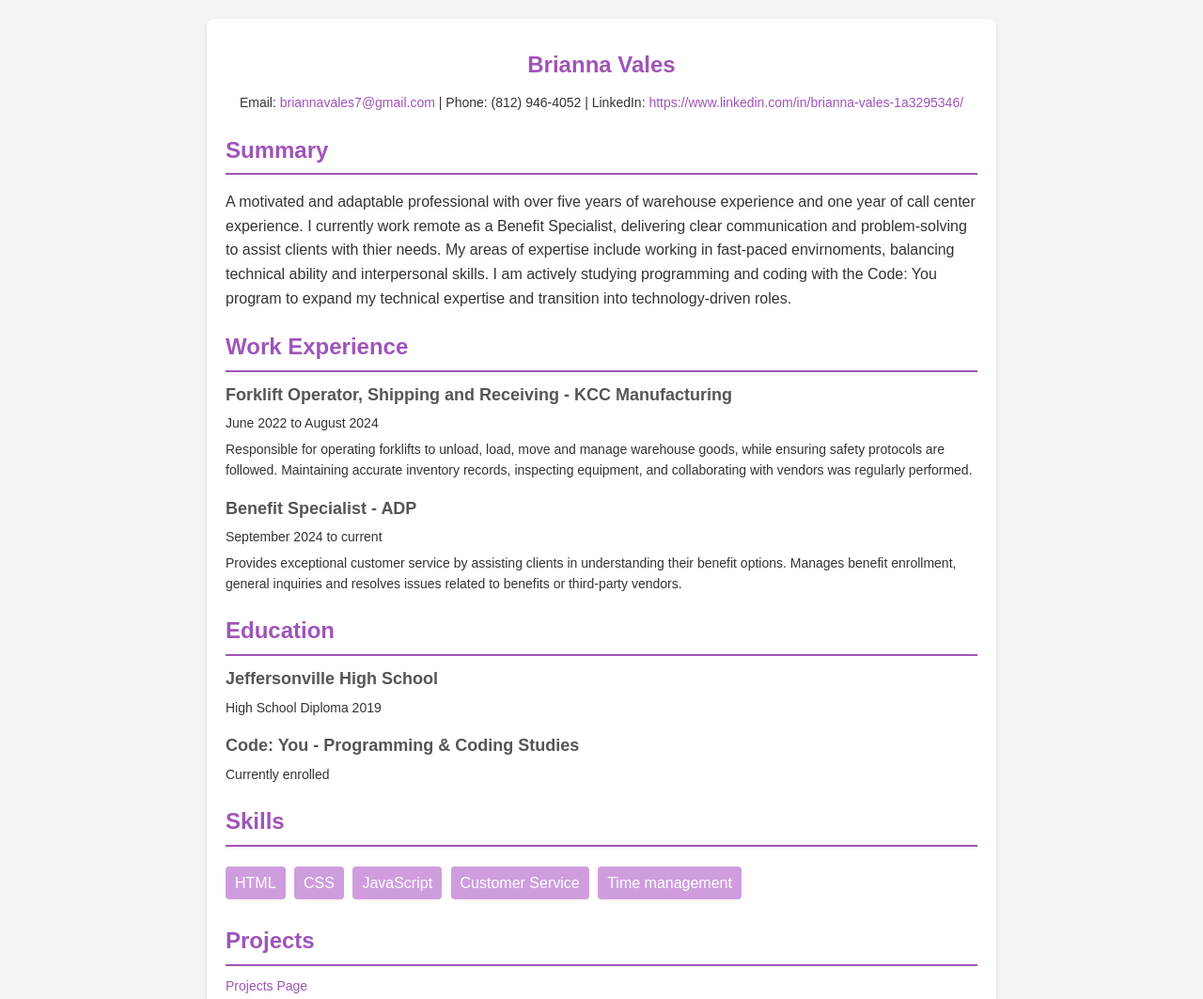
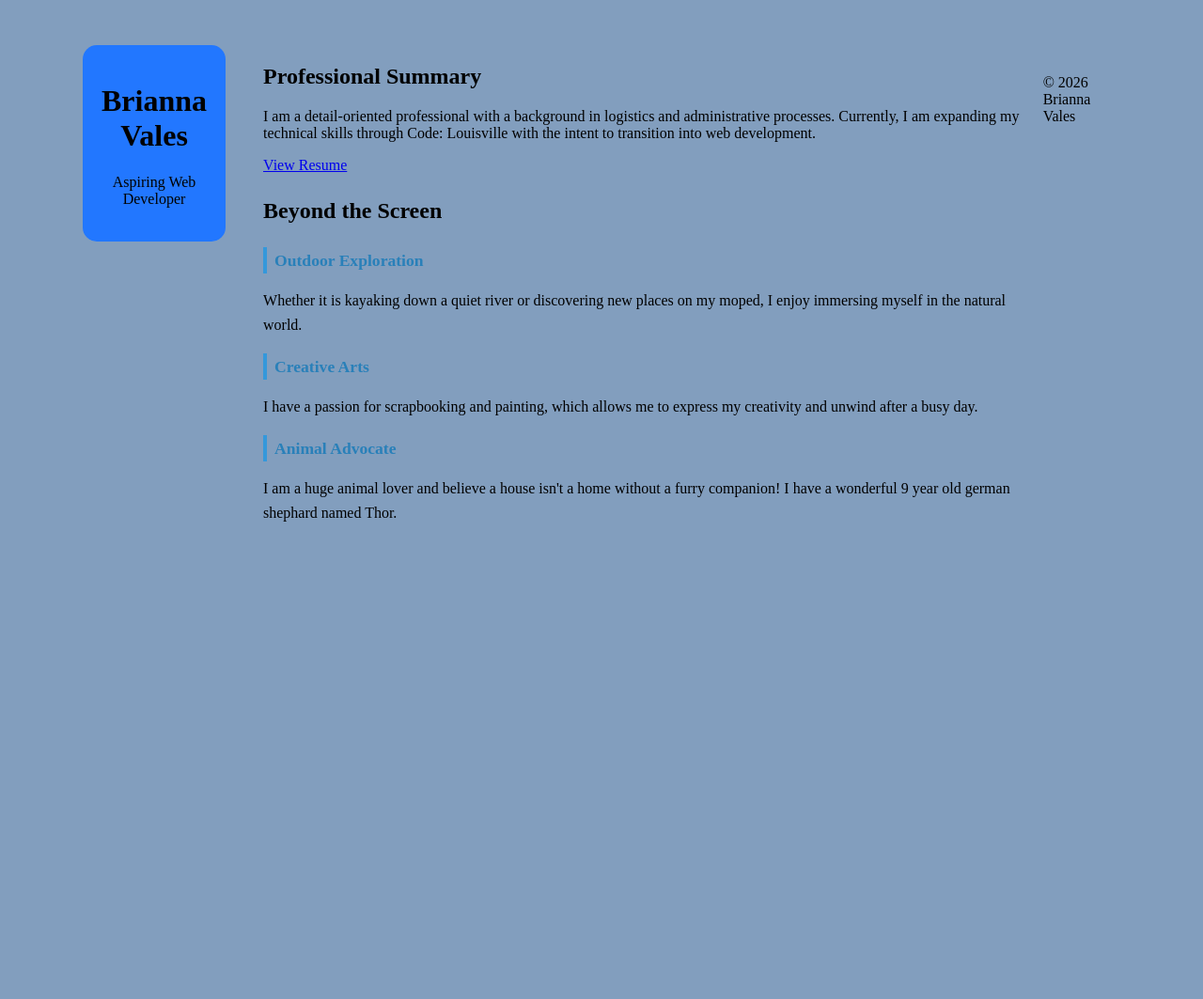
Before and after one commit to bvales01/bvales01.github.io, a plain HTML site: page index.html in a window 1280 px wide. Shown: the top 1063 px of the page at 94% size. After the commit the page ends 896 px from the top, so only its background shows below. Drawn offline with Linux system fonts and the light colour scheme.

Commit message:
Module 3 Week 3 updates

```diff
--- /dev/null
+++ b/css/index.css
@@ -0,0 +1,53 @@
+body {
+    display: flex;
+    flex-direction: column;
+    min-height: 100vh;
+    padding: 20px;
+    background-color: #829ebe;
+}
+
+.header {
+    background-color: #27f;
+    padding: 20px;
+    color: black;
+    text-align: center;
+    border-radius: 15px;
+    margin-bottom: 15px;
+    margin-right: 40px;
+}
+
+.hobbies-card {
+    line-height: 1.6;
+}
+
+.hobby-item {
+    margin-bottom: 20px;
+}
+
+.hobbies-card h3 {
+    font-size: 1.1rem;
+    color: #2980b9;
+    margin-bottom: 8px;
+    border-left: 4px solid #3498db;
+    padding-left: 8px;
+}
+
+.hobby-item p {
+    margin-top: 0;
+    color: #555
+}
+
+.footer {
+    margin-left: 15px;
+    margin-top: 15px;
+}
+
+@media (min-width: 768px) {
+    body {
+        display: flex;
+        flex-direction: row;
+        justify-content: space-around;
+        padding: 40px 80px;
+        align-items: flex-start;
+    }
+}
--- a/index.html
+++ b/index.html
@@ -3,88 +3,45 @@
     <head>
         <meta charset="UTF-8" />
         <meta name="viewport" content="width=device-width, initial-scale=1.0" />
-        <title>Resume Template</title>
-        <link rel="stylesheet" href="css/projects.css" />
+        <title>About Me - Brianna Vales</title>
+        <link rel="stylesheet" href="css/index.css" />
     </head>
 
+    <body>
+        <header class="header">
+                <h1>Brianna Vales</h1>
+                <p>Aspiring Web Developer</p>
+            </div>
+        </header>
 
-    <body>
         <main class="container">
-            <section class="header">
-                <h1>Brianna Vales</h1>
-                <p class="contact">
-                    Email:
-                    <a href="mailto:briannavales7@gmail.com"
-                        >briannavales7@gmail.com</a
-                    >
-                    | Phone: (812) 946-4052 | LinkedIn:
-                    <a href="#">https://www.linkedin.com/in/brianna-vales-1a3295346/</a>
-                </p>
+            <section class="profile-card">
+                <h2>Professional Summary</h2>
+                <p>I am a detail-oriented professional with a background in logistics and administrative processes. Currently, I am expanding my technical skills through Code: Louisville with the intent to transition into web development.</p>
+                <nav>
+                    <a href="resume.html">View Resume</a>
+                </nav>
             </section>
-            <section class="section">
-                <h2>Summary</h2>
-                <p>
-                    A motivated and adaptable professional with over five years of warehouse experience and one year of call center experience. I currently work remote as a Benefit Specialist, delivering clear communication and problem-solving to assist clients with thier needs. My areas of expertise include working in fast-paced envirnoments, balancing technical ability and interpersonal skills. I am actively studying programming and coding with the Code: You program to expand my technical expertise and transition into technology-driven roles.
-                </p>
-            </section>
-            <section class="section">
-                <h2>Work Experience</h2>
-                <div class="item">
-                    <h3>Forklift Operator, Shipping and Receiving - KCC Manufacturing</h3>
-                    <p>June 2022 to August 2024</p>
-                    <p>
-                        Responsible for operating forklifts to unload, load, move and manage warehouse goods, while ensuring safety protocols are followed. Maintaining accurate inventory records, inspecting equipment, and collaborating with vendors was regularly performed.
-                    </p>
+
+            <section class="hobbies-card">
+                <h2>Beyond the Screen</h2>
+                <div class="hobby">
+                    <h3>Outdoor Exploration</h3>
+                    <p>Whether it is kayaking down a quiet river or discovering new places on my moped, I enjoy immersing myself in the natural world.</p>
                 </div>
-                <div class="item">
-                    <h3>Benefit Specialist - ADP</h3>
-                    <p>September 2024 to current</p>
-                    <p>
-                        Provides exceptional customer service by assisting clients in understanding their benefit options. Manages benefit enrollment, general inquiries and resolves issues related to benefits or third-party vendors.
-                    </p>
+
+                <div class="hobby">
+                    <h3>Creative Arts</h3>
+                    <p>I have a passion for scrapbooking and painting, which allows me to express my creativity and unwind after a busy day.</p>
                 </div>
-            </section>
-            <div class="section">
-                <h2>Education</h2>
-                <div class="item">
-                    <h3>Jeffersonville High School</h3>
-                    <p>High School Diploma 2019</p>
-                </div>
-                <div class="item">
-                    <h3>Code: You - Programming & Coding Studies</h3>
-                    <p>Currently enrolled</p>
-                </div>
-            </section>
-            <section class="section">
-                <h2>Skills</h2>
-                <div class="skills">
-                    <ul>
-                        <li>HTML</li>
-                        <li>CSS</li>
-                        <li>JavaScript</li>
-                        <li>Customer Service</li>
-                        <li>Time management</li>
-                    </ul>
-                </div>
-            </section>
-            <section class="section">
-                <h2>Projects</h2>
-                <p class="contact">
-                    <a href="projects.html">Projects Page</a>
-                </p>
-                <div class="item">
-                    <h3>About Me - HTML </h3>
-                    <p>
-                        Created a personal "About Me" webpage using HTML as my first project in the Code: You program.
-                    </p>
-                </div>
-                <div class="item">
-                    <h3>Correct the HTML - HTML</h3>
-                    <p>
-                        Forked a repository containing an HTML file with multiple semantic errors. Corrected the errors and pushed changes into the forked repository, after cloning.
-                    </p>
+
+                <div class="hobby">
+                    <h3>Animal Advocate</h3>
+                    <p>I am a huge animal lover and believe a house isn't a home without a furry companion! I have a wonderful 9 year old german shephard named Thor. </p>
                 </div>
             </section>
         </main>
-    </body>
-</html>
+
+        <footer class="footer">
+            <p>&copy; 2026 Brianna Vales</p>
+        </footer>
```
Also changed, not shown: projects.html (+1 -1 lines), resume.html (added, +103 -0 lines).
